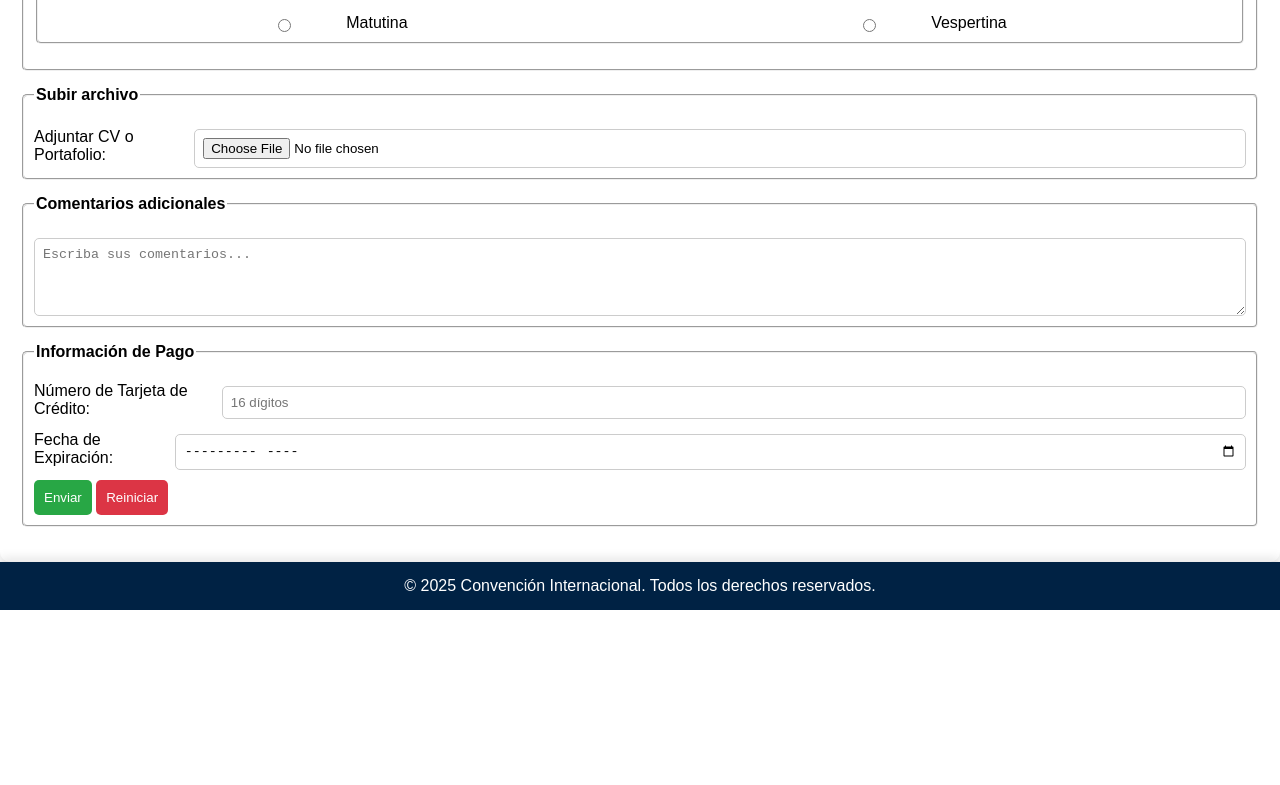
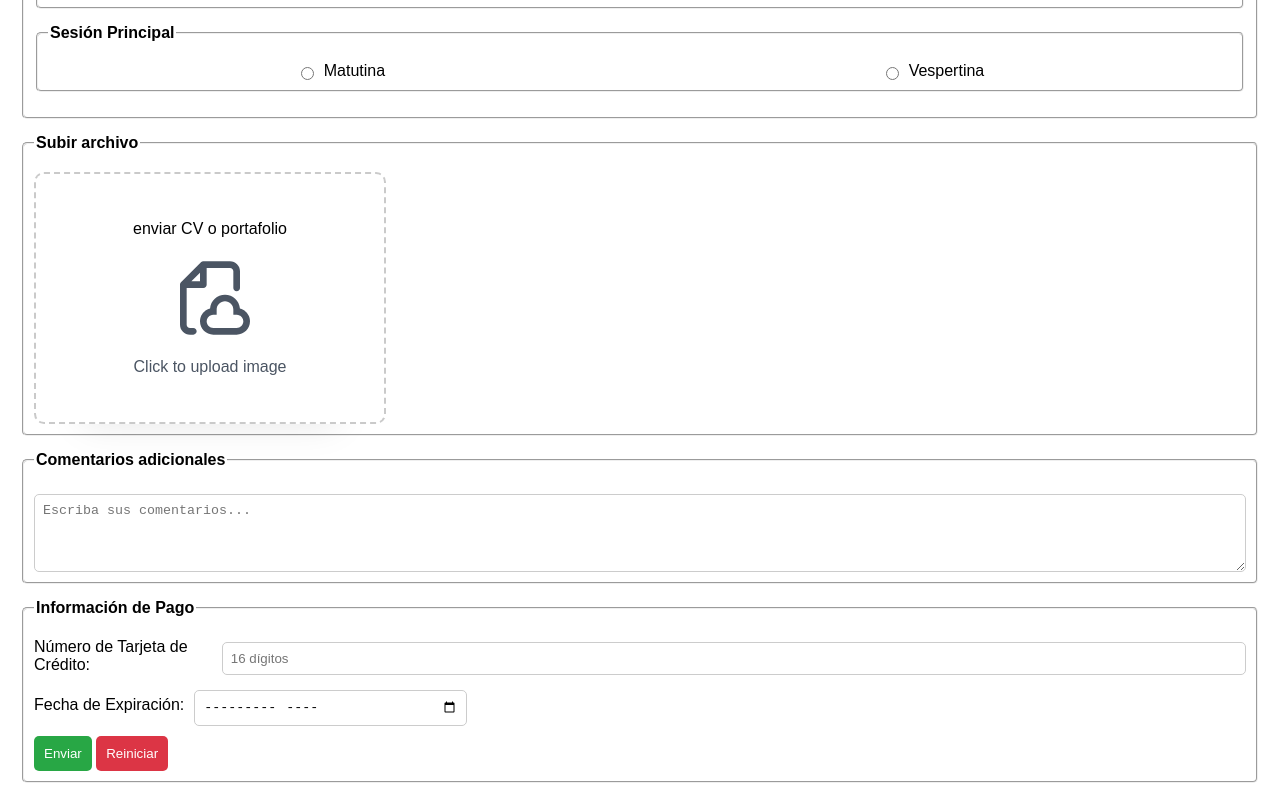
Before and after one commit to artu619/Conferencia_Internacional, a plain HTML site: page pages/registro.html in a window 1280 px wide. Shown: the part 701-1486 px from the top of the page. Before the commit the page ends 1311 px from the top, so only its background shows below. Drawn offline with Linux system fonts and the light colour scheme.

Commit message:
pequeños retoques

```diff
--- a/pages/registro.html
+++ b/pages/registro.html
@@ -22,10 +22,11 @@
         <!-- Datos Personales -->
         <fieldset>
             <legend>Datos Personales</legend>
-            <label>Nombre y Apellido: <input type="text" name="nombre" required></label>
+            <label>Nombre: <input type="text" name="nombre" required></label>
+            <label>Apellido: <input type="text" name="apellido" required></label>
             <label>Email: <input type="email" name="email" required></label>
             <label>Contraseña: <input type="password" name="password" minlength="6" required></label>
-            <label>Fecha de Nacimiento: <input type="date" name="fecha_nacimiento" required></label>
+            <label>Fecha de Nacimiento: <input type="date" name="fecha_nacimiento" class="short-input" required></label>
         </fieldset>
 
         <!-- Información de Contacto -->
@@ -69,7 +70,15 @@
         <!-- Subir archivo -->
         <fieldset>
             <legend>Subir archivo</legend>
-            <label>Adjuntar CV o Portafolio: <input type="file" name="archivo" required></label>
+           <label class="custum-file-upload" for="file">enviar CV o portafolio
+            <div class="icon">
+            <svg xmlns="http://www.w3.org/2000/svg" fill="" viewBox="0 0 24 24"><g stroke-width="0" id="SVGRepo_bgCarrier"></g><g stroke-linejoin="round" stroke-linecap="round" id="SVGRepo_tracerCarrier"></g><g id="SVGRepo_iconCarrier"> <path fill="" d="M10 1C9.73478 1 9.48043 1.10536 9.29289 1.29289L3.29289 7.29289C3.10536 7.48043 3 7.73478 3 8V20C3 21.6569 4.34315 23 6 23H7C7.55228 23 8 22.5523 8 22C8 21.4477 7.55228 21 7 21H6C5.44772 21 5 20.5523 5 20V9H10C10.5523 9 11 8.55228 11 8V3H18C18.5523 3 19 3.44772 19 4V9C19 9.55228 19.4477 10 20 10C20.5523 10 21 9.55228 21 9V4C21 2.34315 19.6569 1 18 1H10ZM9 7H6.41421L9 4.41421V7ZM14 15.5C14 14.1193 15.1193 13 16.5 13C17.8807 13 19 14.1193 19 15.5V16V17H20C21.1046 17 22 17.8954 22 19C22 20.1046 21.1046 21 20 21H13C11.8954 21 11 20.1046 11 19C11 17.8954 11.8954 17 13 17H14V16V15.5ZM16.5 11C14.142 11 12.2076 12.8136 12.0156 15.122C10.2825 15.5606 9 17.1305 9 19C9 21.2091 10.7909 23 13 23H20C22.2091 23 24 21.2091 24 19C24 17.1305 22.7175 15.5606 20.9844 15.122C20.7924 12.8136 18.858 11 16.5 11Z" clip-rule="evenodd" fill-rule="evenodd"></path> </g></svg>
+            </div>
+            <div class="text">
+            <span>Click to upload image</span>
+            </div>
+            <input type="file" id="file">
+        </label>
         </fieldset>
 
         <!-- Comentarios adicionales -->
@@ -84,12 +93,12 @@
             <label>Número de Tarjeta de Crédito:
                 <input type="text" name="tarjeta" pattern="\d{16}" placeholder="16 dígitos" required>
             </label>
-            <label>Fecha de Expiración: <input type="month" name="expiracion" required></label>
+            <label>Fecha de Expiración: <input type="month" name="expiracion" class="short-input" required></label>
             <button type="submit" class="submit-btn">Enviar</button>
             <button type="reset" class="reset-btn">Reiniciar</button>
         </fieldset>
 
-        <!-- Botones -->
+
     </form>
 </body>
 </html>
--- a/style/style.css
+++ b/style/style.css
@@ -204,9 +204,11 @@ button {
     gap: 5px;
 }
 .sesion-container input[type="radio"] {
-    margin-right: 50px;
+    margin-right: 5px;
 }
-
+.short-input {
+    width: 21%;
+}
 
 
 
@@ -264,3 +266,49 @@ tr:hover {
     font-weight: bold;
     width: 80%;
 }
+
+
+
+
+.custum-file-upload {
+    height: 200px;
+    width: 300px;
+    display: flex;
+    flex-direction: column;
+    align-items: space-between;
+    gap: 20px;
+    cursor: pointer;
+    align-items: center;
+    justify-content: center;
+    border: 2px dashed #cacaca;
+    background-color: rgba(255, 255, 255, 1);
+    padding: 1.5rem;
+    border-radius: 10px;
+    box-shadow: 0px 48px 35px -48px rgba(0,0,0,0.1);
+  }
+
+  .custum-file-upload .icon {
+    display: flex;
+    align-items: center;
+    justify-content: center;
+  }
+
+  .custum-file-upload .icon svg {
+    height: 80px;
+    fill: rgba(75, 85, 99, 1);
+  }
+
+  .custum-file-upload .text {
+    display: flex;
+    align-items: center;
+    justify-content: center;
+  }
+
+  .custum-file-upload .text span {
+    font-weight: 400;
+    color: rgba(75, 85, 99, 1);
+  }
+
+  .custum-file-upload input {
+    display: none;
+  }
```
Also changed, not shown: index.html (+1 -1 lines).
